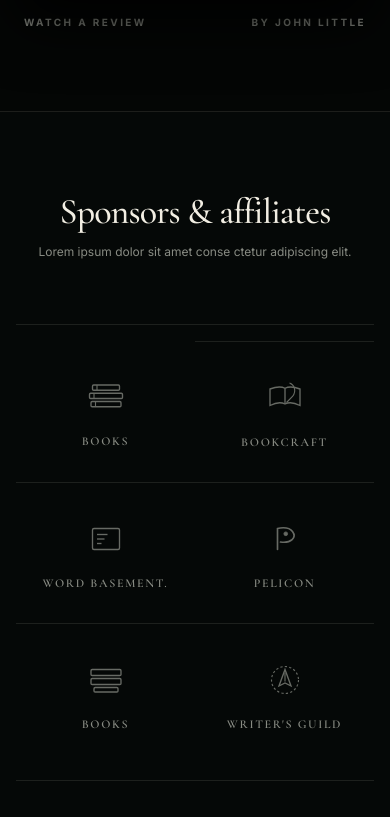
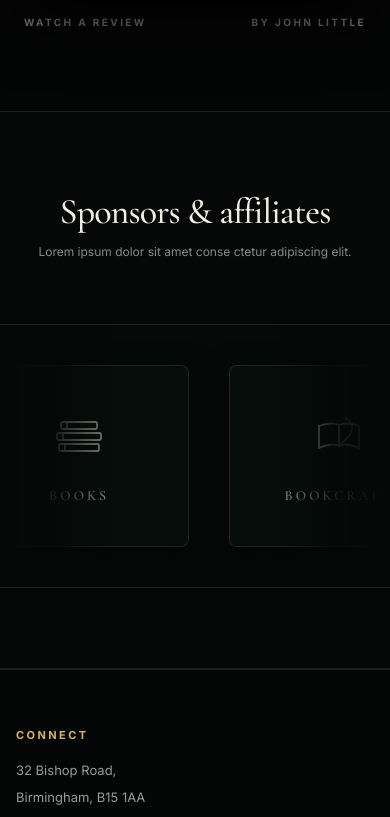
Before and after one commit to satyamsingh000121-hash/publishinghub, a Next.js app: page /about in a window 390 px wide. Shown: the part 3882-4699 px from the top of the page. Built offline with nearby package versions, Linux system fonts and the light colour scheme.

Commit message:
update logos section

```diff
--- a/components/about/AboutSponsors.tsx
+++ b/components/about/AboutSponsors.tsx
@@ -7,7 +7,7 @@ export default function AboutSponsors() {
     {
       name: "BOOKS",
       icon: (
-        <svg viewBox="0 0 64 64" className="w-12 h-12" fill="none" stroke="currentColor">
+        <svg viewBox="0 0 64 64" className="w-16 h-16 sm:w-20 sm:h-20" fill="none" stroke="currentColor">
           <rect x="14" y="16" width="36" height="7" rx="1.5" strokeWidth="1.8" />
           <rect x="10" y="27" width="44" height="7" rx="1.5" strokeWidth="1.8" />
           <rect x="12" y="38" width="40" height="7" rx="1.5" strokeWidth="1.8" />
@@ -21,10 +21,9 @@ export default function AboutSponsors() {
     {
       name: "BOOKCRAFT",
       icon: (
-        <svg viewBox="0 0 64 64" className="w-12 h-12" fill="none" stroke="currentColor">
+        <svg viewBox="0 0 64 64" className="w-16 h-16 sm:w-20 sm:h-20" fill="none" stroke="currentColor">
           <path d="M12 42 C20 38 28 38 32 40 C36 38 44 38 52 42 L52 20 C44 17 36 17 32 19 C28 17 20 17 12 20 Z" strokeWidth="1.8" />
           <line x1="32" y1="19" x2="32" y2="40" strokeWidth="1.8" />
-          {/* Feather Quill */}
           <path d="M38 12 C44 14 48 22 42 30 L34 38" strokeWidth="1.5" />
         </svg>
       ),
@@ -33,7 +32,7 @@ export default function AboutSponsors() {
     {
       name: "Word Basement.",
       icon: (
-        <svg viewBox="0 0 64 64" className="w-12 h-12" fill="none" stroke="currentColor">
+        <svg viewBox="0 0 64 64" className="w-16 h-16 sm:w-20 sm:h-20" fill="none" stroke="currentColor">
           <rect x="14" y="18" width="36" height="28" rx="2" strokeWidth="1.8" />
           <line x1="20" y1="26" x2="34" y2="26" strokeWidth="1.8" />
           <line x1="20" y1="32" x2="30" y2="32" strokeWidth="1.8" />
@@ -45,8 +44,7 @@ export default function AboutSponsors() {
     {
       name: "pelicon",
       icon: (
-        <svg viewBox="0 0 64 64" className="w-12 h-12" fill="none" stroke="currentColor">
-          {/* Stylized P / Pelicon Logo */}
+        <svg viewBox="0 0 64 64" className="w-16 h-16 sm:w-20 sm:h-20" fill="none" stroke="currentColor">
           <path d="M22 46 L22 18 C22 18 36 14 42 22 C48 30 40 38 26 36" strokeWidth="2.2" strokeLinecap="round" />
           <circle cx="33" cy="25" r="2.5" fill="currentColor" />
         </svg>
@@ -56,7 +54,7 @@ export default function AboutSponsors() {
     {
       name: "CLASSIC BOOKS",
       icon: (
-        <svg viewBox="0 0 64 64" className="w-12 h-12" fill="none" stroke="currentColor">
+        <svg viewBox="0 0 64 64" className="w-16 h-16 sm:w-20 sm:h-20" fill="none" stroke="currentColor">
           <rect x="12" y="18" width="40" height="8" rx="1.5" strokeWidth="1.8" />
           <rect x="12" y="30" width="40" height="8" rx="1.5" strokeWidth="1.8" />
           <rect x="16" y="42" width="32" height="6" rx="1.5" strokeWidth="1.8" />
@@ -67,7 +65,7 @@ export default function AboutSponsors() {
     {
       name: "WRITER'S GUILD",
       icon: (
-        <svg viewBox="0 0 64 64" className="w-12 h-12" fill="none" stroke="currentColor">
+        <svg viewBox="0 0 64 64" className="w-16 h-16 sm:w-20 sm:h-20" fill="none" stroke="currentColor">
           <circle cx="32" cy="32" r="18" strokeWidth="1.5" strokeDasharray="3 3" />
           <path d="M32 18 L24 40 L32 36 L40 40 Z" strokeWidth="1.8" />
           <line x1="32" y1="22" x2="32" y2="34" strokeWidth="1.5" />
@@ -77,8 +75,11 @@ export default function AboutSponsors() {
     },
   ];
 
+  // Repeat for continuous seamless looping
+  const marqueeList = [...sponsors, ...sponsors, ...sponsors];
+
   return (
-    <section className="py-20 sm:py-28 bg-[#050807] border-b border-[#f2eee3]/10">
+    <section className="py-20 sm:py-28 bg-[#050807] border-b border-[#f2eee3]/10 relative overflow-hidden">
       <div className="container-custom">
         {/* Section Header */}
         <div className="text-center max-w-xl mx-auto mb-16 sm:mb-20">
@@ -89,24 +90,49 @@ export default function AboutSponsors() {
             Lorem ipsum dolor sit amet conse ctetur adipiscing elit.
           </p>
         </div>
+      </div>
 
-        {/* 6 Logos Row with subtle divider lines */}
-        <div className="grid grid-cols-2 md:grid-cols-3 lg:grid-cols-6 divide-y md:divide-y-0 lg:divide-x divide-[#f2eee3]/10 border-y border-[#f2eee3]/10 py-4">
-          {sponsors.map((sponsor, idx) => (
+      {/* Infinite Seamless Scrolling Marquee Container (Right to Left) with Enlarged Boxes */}
+      <div className="relative w-full border-y border-[#f2eee3]/10 py-10 sm:py-14 overflow-hidden bg-[#060b08]/70">
+
+        {/* Left & Right Cinematic Fading Gradients */}
+        <div className="absolute top-0 bottom-0 left-0 w-28 sm:w-48 bg-gradient-to-r from-[#050807] via-[#050807]/80 to-transparent z-10 pointer-events-none" />
+        <div className="absolute top-0 bottom-0 right-0 w-28 sm:w-48 bg-gradient-to-l from-[#050807] via-[#050807]/80 to-transparent z-10 pointer-events-none" />
+
+        {/* Marquee Track Moving Right to Left */}
+        <div className="marquee-track flex items-center gap-10 sm:gap-14 whitespace-nowrap will-change-transform">
+          {marqueeList.map((sponsor, idx) => (
             <div
               key={idx}
-              className="py-8 px-4 flex flex-col items-center justify-center text-center text-[#888b83] hover:text-[#d4b56a] group transition-all duration-300 cursor-pointer"
+              className="flex-shrink-0 flex flex-col items-center justify-center text-center text-[#9a9d95] hover:text-[#d4b56a] group transition-all duration-400 cursor-pointer min-w-[220px] sm:min-w-[280px] py-10 px-8 rounded-lg bg-[#09120e]/60 border border-[#f2eee3]/10 hover:border-[#d4b56a]/40 shadow-[0_10px_30px_rgba(0,0,0,0.5)] hover:-translate-y-1"
             >
-              <div className="group-hover:scale-110 transition-transform duration-300 mb-3 opacity-75 group-hover:opacity-100">
+              <div className="group-hover:scale-115 transition-transform duration-300 mb-4 opacity-80 group-hover:opacity-100 group-hover:text-[#d4b56a]">
                 {sponsor.icon}
               </div>
-              <span className="font-display text-xs sm:text-sm tracking-[0.14em] uppercase font-semibold text-[#888b83] group-hover:text-[#f2eee3] transition-colors">
+              <span className="font-display text-sm sm:text-base tracking-[0.2em] uppercase font-semibold text-[#888b83] group-hover:text-[#f2eee3] transition-colors">
                 {sponsor.label}
               </span>
             </div>
           ))}
         </div>
       </div>
+
+      <style jsx>{`
+        .marquee-track {
+          animation: marqueeRightToLeft 28s linear infinite;
+        }
+        .marquee-track:hover {
+          animation-play-state: paused;
+        }
+        @keyframes marqueeRightToLeft {
+          0% {
+            transform: translateX(0%);
+          }
+          100% {
+            transform: translateX(-33.333%);
+          }
+        }
+      `}</style>
     </section>
   );
 }
```
